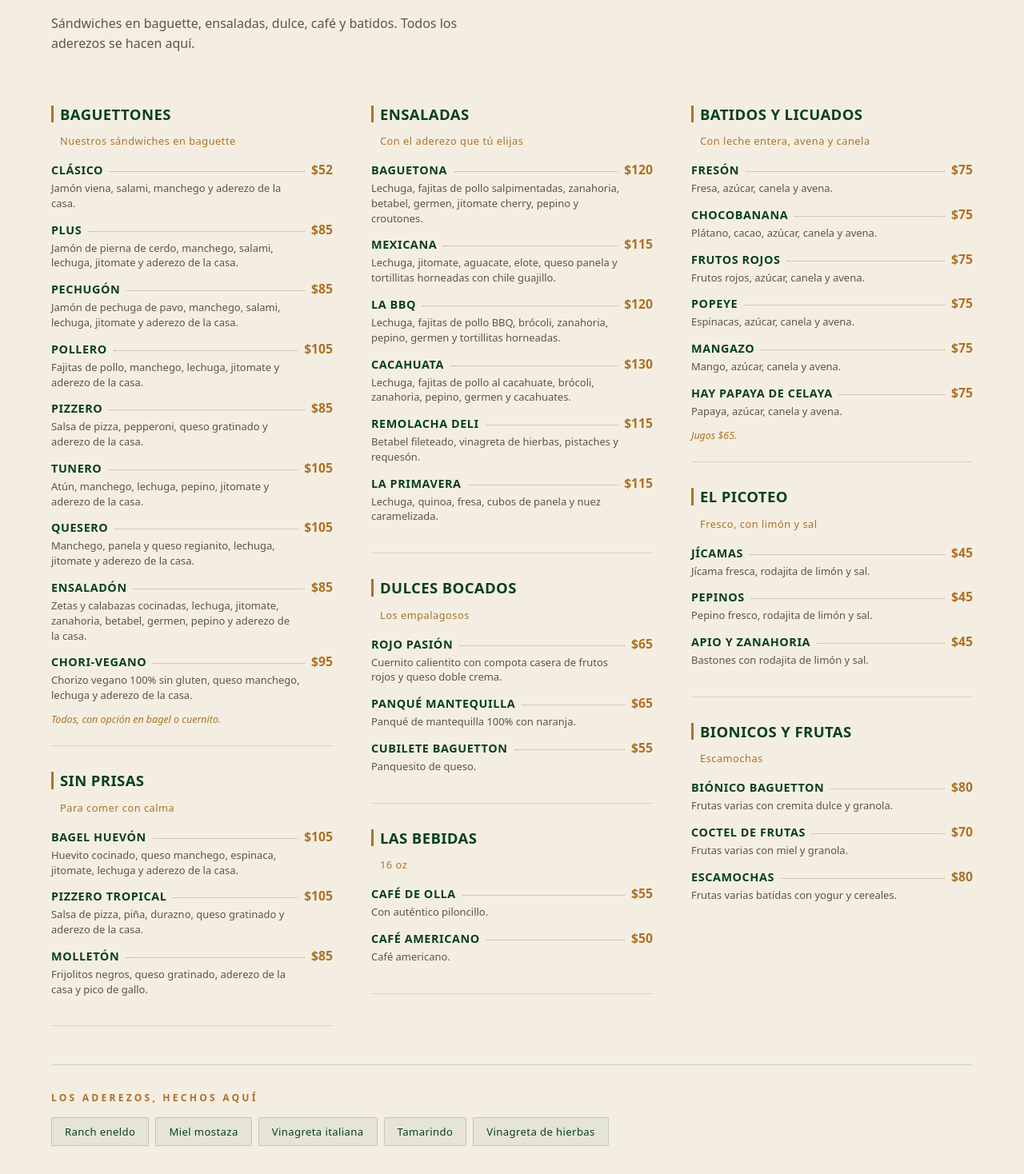
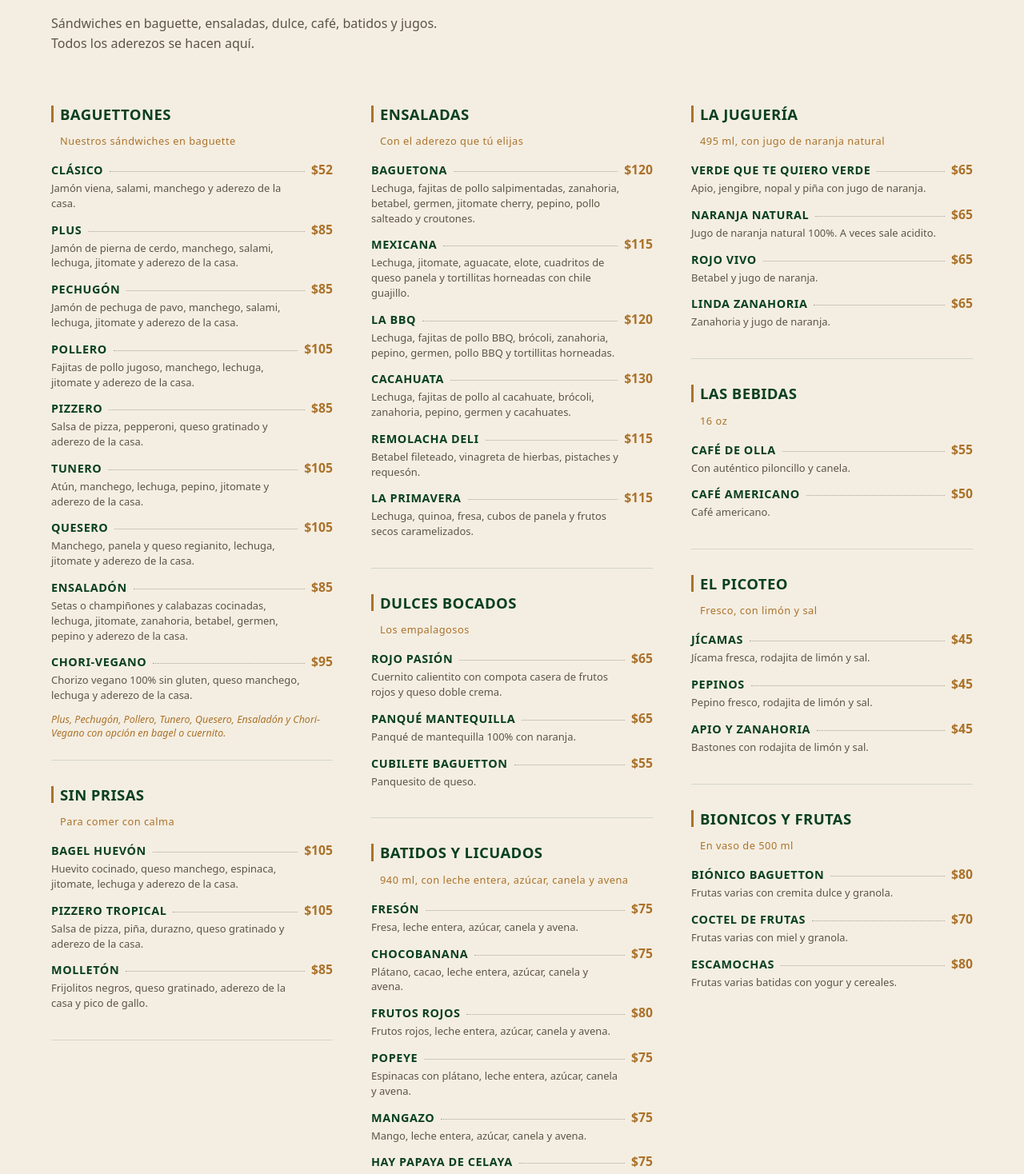
Before and after one commit to noeortiz-ia/el-baguetton-web, a React (Vite) app: page / in a window 1280 px wide. Shown: the part 5440-6908 px from the top of the page at 80% size. Built offline with nearby package versions, Linux system fonts and the light colour scheme; a web font is replaced by a local one.

Commit message:
Carta 7 nov 2026: jugos nuevos, frutos rojos 80, descripciones y nota de bagel/cuernito

```diff
--- a/index.html
+++ b/index.html
@@ -243,7 +243,7 @@
             {
               "@type": "MenuItem",
               "name": "Pollero",
-              "description": "Fajitas de pollo, manchego, lechuga, jitomate y aderezo de la casa.",
+              "description": "Fajitas de pollo jugoso, manchego, lechuga, jitomate y aderezo de la casa.",
               "offers": {
                 "@type": "Offer",
                 "price": 105,
@@ -287,7 +287,7 @@
             {
               "@type": "MenuItem",
               "name": "Ensaladón",
-              "description": "Zetas y calabazas cocinadas, lechuga, jitomate, zanahoria, betabel, germen, pepino y aderezo de la casa.",
+              "description": "Setas o champiñones y calabazas cocinadas, lechuga, jitomate, zanahoria, betabel, germen, pepino y aderezo de la casa.",
               "offers": {
                 "@type": "Offer",
                 "price": 85,
@@ -356,7 +356,7 @@
             {
               "@type": "MenuItem",
               "name": "Baguetona",
-              "description": "Lechuga, fajitas de pollo salpimentadas, zanahoria, betabel, germen, jitomate cherry, pepino y croutones.",
+              "description": "Lechuga, fajitas de pollo salpimentadas, zanahoria, betabel, germen, jitomate cherry, pepino, pollo salteado y croutones.",
               "offers": {
                 "@type": "Offer",
                 "price": 120,
@@ -367,7 +367,7 @@
             {
               "@type": "MenuItem",
               "name": "Mexicana",
-              "description": "Lechuga, jitomate, aguacate, elote, queso panela y tortillitas horneadas con chile guajillo.",
+              "description": "Lechuga, jitomate, aguacate, elote, cuadritos de queso panela y tortillitas horneadas con chile guajillo.",
               "offers": {
                 "@type": "Offer",
                 "price": 115,
@@ -378,7 +378,7 @@
             {
               "@type": "MenuItem",
               "name": "La BBQ",
-              "description": "Lechuga, fajitas de pollo BBQ, brócoli, zanahoria, pepino, germen y tortillitas horneadas.",
+              "description": "Lechuga, fajitas de pollo BBQ, brócoli, zanahoria, pepino, germen, pollo BBQ y tortillitas horneadas.",
               "offers": {
                 "@type": "Offer",
                 "price": 120,
@@ -411,7 +411,7 @@
             {
               "@type": "MenuItem",
               "name": "La Primavera",
-              "description": "Lechuga, quinoa, fresa, cubos de panela y nuez caramelizada.",
+              "description": "Lechuga, quinoa, fresa, cubos de panela y frutos secos caramelizados.",
               "offers": {
                 "@type": "Offer",
                 "price": 115,
@@ -463,13 +463,137 @@
         },
         {
           "@type": "MenuSection",
+          "name": "Batidos y licuados",
+          "description": "940 ml, con leche entera, azúcar, canela y avena",
+          "hasMenuItem": [
+            {
+              "@type": "MenuItem",
+              "name": "Fresón",
+              "description": "Fresa, leche entera, azúcar, canela y avena.",
+              "offers": {
+                "@type": "Offer",
+                "price": 75,
+                "priceCurrency": "MXN",
+                "availability": "https://schema.org/InStock"
+              }
+            },
+            {
+              "@type": "MenuItem",
+              "name": "Chocobanana",
+              "description": "Plátano, cacao, leche entera, azúcar, canela y avena.",
+              "offers": {
+                "@type": "Offer",
+                "price": 75,
+                "priceCurrency": "MXN",
+                "availability": "https://schema.org/InStock"
+              }
+            },
+            {
+              "@type": "MenuItem",
+              "name": "Frutos Rojos",
+              "description": "Frutos rojos, leche entera, azúcar, canela y avena.",
+              "offers": {
+                "@type": "Offer",
+                "price": 80,
+                "priceCurrency": "MXN",
+                "availability": "https://schema.org/InStock"
+              }
+            },
+            {
+              "@type": "MenuItem",
+              "name": "Popeye",
+              "description": "Espinacas con plátano, leche entera, azúcar, canela y avena.",
+              "offers": {
+                "@type": "Offer",
+                "price": 75,
+                "priceCurrency": "MXN",
+                "availability": "https://schema.org/InStock"
+              }
+            },
+            {
+              "@type": "MenuItem",
+              "name": "Mangazo",
+              "description": "Mango, leche entera, azúcar, canela y avena.",
+              "offers": {
+                "@type": "Offer",
+                "price": 75,
+                "priceCurrency": "MXN",
+                "availability": "https://schema.org/InStock"
+              }
+            },
+            {
+              "@type": "MenuItem",
+              "name": "Hay Papaya de Celaya",
+              "description": "Papaya, leche entera, azúcar, canela y avena.",
+              "offers": {
+                "@type": "Offer",
+                "price": 75,
+                "priceCurrency": "MXN",
+                "availability": "https://schema.org/InStock"
+              }
+            }
+          ]
+        },
+        {
+          "@type": "MenuSection",
+          "name": "La juguería",
+          "description": "495 ml, con jugo de naranja natural",
+          "hasMenuItem": [
+            {
+              "@type": "MenuItem",
+              "name": "Verde Que Te Quiero Verde",
+              "description": "Apio, jengibre, nopal y piña con jugo de naranja.",
+              "offers": {
+                "@type": "Offer",
+                "price": 65,
+                "priceCurrency": "MXN",
+                "availability": "https://schema.org/InStock"
+              }
+            },
+            {
+              "@type": "MenuItem",
+              "name": "Naranja Natural",
+              "description": "Jugo de naranja natural 100%. A veces sale acidito.",
+              "offers": {
+                "@type": "Offer",
+                "price": 65,
+                "priceCurrency": "MXN",
+                "availability": "https://schema.org/InStock"
+              }
+            },
+            {
+              "@type": "MenuItem",
+              "name": "Rojo Vivo",
+              "description": "Betabel y jugo de naranja.",
+              "offers": {
+                "@type": "Offer",
+                "price": 65,
+                "priceCurrency": "MXN",
+                "availability": "https://schema.org/InStock"
+              }
+            },
+            {
+              "@type": "MenuItem",
+              "name": "Linda Zanahoria",
+              "description": "Zanahoria y jugo de naranja.",
+              "offers": {
+                "@type": "Offer",
+                "price": 65,
+                "priceCurrency": "MXN",
+                "availability": "https://schema.org/InStock"
+              }
+            }
+          ]
+        },
+        {
+          "@type": "MenuSection",
           "name": "Las bebidas",
           "description": "16 oz",
           "hasMenuItem": [
             {
               "@type": "MenuItem",
               "name": "Café de Olla",
-              "description": "Con auténtico piloncillo.",
+              "description": "Con auténtico piloncillo y canela.",
               "offers": {
                 "@type": "Offer",
                 "price": 55,
@@ -484,79 +608,6 @@
               "offers": {
                 "@type": "Offer",
                 "price": 50,
-                "priceCurrency": "MXN",
-                "availability": "https://schema.org/InStock"
-              }
-            }
-          ]
-        },
-        {
-          "@type": "MenuSection",
-          "name": "Batidos y licuados",
-          "description": "Con leche entera, avena y canela",
-          "hasMenuItem": [
-            {
-              "@type": "MenuItem",
-              "name": "Fresón",
-              "description": "Fresa, azúcar, canela y avena.",
-              "offers": {
-                "@type": "Offer",
-                "price": 75,
-                "priceCurrency": "MXN",
-                "availability": "https://schema.org/InStock"
-              }
-            },
-            {
-              "@type": "MenuItem",
-              "name": "Chocobanana",
-              "description": "Plátano, cacao, azúcar, canela y avena.",
-              "offers": {
-                "@type": "Offer",
-                "price": 75,
-                "priceCurrency": "MXN",
-                "availability": "https://schema.org/InStock"
-              }
-            },
-            {
-              "@type": "MenuItem",
-              "name": "Frutos Rojos",
-              "description": "Frutos rojos, azúcar, canela y avena.",
-              "offers": {
-                "@type": "Offer",
-                "price": 75,
-                "priceCurrency": "MXN",
-                "availability": "https://schema.org/InStock"
-              }
-            },
-            {
-              "@type": "MenuItem",
-              "name": "Popeye",
-              "description": "Espinacas, azúcar, canela y avena.",
-              "offers": {
-                "@type": "Offer",
-                "price": 75,
-                "priceCurrency": "MXN",
-                "availability": "https://schema.org/InStock"
-              }
-            },
-            {
-              "@type": "MenuItem",
-              "name": "Mangazo",
-              "description": "Mango, azúcar, canela y avena.",
-              "offers": {
-                "@type": "Offer",
-                "price": 75,
-                "priceCurrency": "MXN",
-                "availability": "https://schema.org/InStock"
-              }
-            },
-            {
-              "@type": "MenuItem",
-              "name": "Hay Papaya de Celaya",
-              "description": "Papaya, azúcar, canela y avena.",
-              "offers": {
-                "@type": "Offer",
-                "price": 75,
                 "priceCurrency": "MXN",
                 "availability": "https://schema.org/InStock"
               }
@@ -606,7 +657,7 @@
         {
           "@type": "MenuSection",
           "name": "Bionicos y frutas",
-          "description": "Escamochas",
+          "description": "En vaso de 500 ml",
           "hasMenuItem": [
             {
               "@type": "MenuItem",
--- a/src/App.jsx
+++ b/src/App.jsx
@@ -880,7 +880,7 @@ export default function App() {
             <p className="eyebrow">Precios</p>
             <h2>Carta y precios</h2>
             <p className="menu-intro" data-reveal>
-              Sándwiches en baguette, ensaladas, dulce, café y batidos.
+              Sándwiches en baguette, ensaladas, dulce, café, batidos y jugos.
               Todos los aderezos se hacen aquí.
             </p>
 
--- a/src/data/menu.js
+++ b/src/data/menu.js
@@ -1,21 +1,22 @@
 /* Carta completa: fuente única para el sitio y para el schema del <head>.
-   Si cambia un precio o un platillo, se cambia AQUÍ y se corre `npm run build`. */
+   Si cambia un precio o un platillo, se cambia AQUÍ y se corre `npm run build`.
+   Última actualización: carta del 7 de noviembre de 2026. */
 
 const MENU = [
   {
     id: 'baguettones',
     t: 'Baguettones',
     s: 'Nuestros sándwiches en baguette',
-    nota: 'Todos, con opción en bagel o cuernito.',
+    nota: 'Plus, Pechugón, Pollero, Tunero, Quesero, Ensaladón y Chori-Vegano con opción en bagel o cuernito.',
     items: [
       { n: 'Clásico', p: 52, d: 'Jamón viena, salami, manchego y aderezo de la casa.' },
       { n: 'Plus', p: 85, d: 'Jamón de pierna de cerdo, manchego, salami, lechuga, jitomate y aderezo de la casa.' },
       { n: 'Pechugón', p: 85, d: 'Jamón de pechuga de pavo, manchego, salami, lechuga, jitomate y aderezo de la casa.' },
-      { n: 'Pollero', p: 105, d: 'Fajitas de pollo, manchego, lechuga, jitomate y aderezo de la casa.' },
+      { n: 'Pollero', p: 105, d: 'Fajitas de pollo jugoso, manchego, lechuga, jitomate y aderezo de la casa.' },
       { n: 'Pizzero', p: 85, d: 'Salsa de pizza, pepperoni, queso gratinado y aderezo de la casa.' },
       { n: 'Tunero', p: 105, d: 'Atún, manchego, lechuga, pepino, jitomate y aderezo de la casa.' },
       { n: 'Quesero', p: 105, d: 'Manchego, panela y queso regianito, lechuga, jitomate y aderezo de la casa.' },
-      { n: 'Ensaladón', p: 85, d: 'Zetas y calabazas cocinadas, lechuga, jitomate, zanahoria, betabel, germen, pepino y aderezo de la casa.' },
+      { n: 'Ensaladón', p: 85, d: 'Setas o champiñones y calabazas cocinadas, lechuga, jitomate, zanahoria, betabel, germen, pepino y aderezo de la casa.' },
       { n: 'Chori-Vegano', p: 95, d: 'Chorizo vegano 100% sin gluten, queso manchego, lechuga y aderezo de la casa.' },
     ],
   },
@@ -34,12 +35,12 @@ const MENU = [
     t: 'Ensaladas',
     s: 'Con el aderezo que tú elijas',
     items: [
-      { n: 'Baguetona', p: 120, d: 'Lechuga, fajitas de pollo salpimentadas, zanahoria, betabel, germen, jitomate cherry, pepino y croutones.' },
-      { n: 'Mexicana', p: 115, d: 'Lechuga, jitomate, aguacate, elote, queso panela y tortillitas horneadas con chile guajillo.' },
-      { n: 'La BBQ', p: 120, d: 'Lechuga, fajitas de pollo BBQ, brócoli, zanahoria, pepino, germen y tortillitas horneadas.' },
+      { n: 'Baguetona', p: 120, d: 'Lechuga, fajitas de pollo salpimentadas, zanahoria, betabel, germen, jitomate cherry, pepino, pollo salteado y croutones.' },
+      { n: 'Mexicana', p: 115, d: 'Lechuga, jitomate, aguacate, elote, cuadritos de queso panela y tortillitas horneadas con chile guajillo.' },
+      { n: 'La BBQ', p: 120, d: 'Lechuga, fajitas de pollo BBQ, brócoli, zanahoria, pepino, germen, pollo BBQ y tortillitas horneadas.' },
       { n: 'Cacahuata', p: 130, d: 'Lechuga, fajitas de pollo al cacahuate, brócoli, zanahoria, pepino, germen y cacahuates.' },
       { n: 'Remolacha Deli', p: 115, d: 'Betabel fileteado, vinagreta de hierbas, pistaches y requesón.' },
-      { n: 'La Primavera', p: 115, d: 'Lechuga, quinoa, fresa, cubos de panela y nuez caramelizada.' },
+      { n: 'La Primavera', p: 115, d: 'Lechuga, quinoa, fresa, cubos de panela y frutos secos caramelizados.' },
     ],
   },
   {
@@ -53,26 +54,36 @@ const MENU = [
     ],
   },
   {
+    id: 'batidos',
+    t: 'Batidos y licuados',
+    s: '940 ml, con leche entera, azúcar, canela y avena',
+    items: [
+      { n: 'Fresón', p: 75, d: 'Fresa, leche entera, azúcar, canela y avena.' },
+      { n: 'Chocobanana', p: 75, d: 'Plátano, cacao, leche entera, azúcar, canela y avena.' },
+      { n: 'Frutos Rojos', p: 80, d: 'Frutos rojos, leche entera, azúcar, canela y avena.' },
+      { n: 'Popeye', p: 75, d: 'Espinacas con plátano, leche entera, azúcar, canela y avena.' },
+      { n: 'Mangazo', p: 75, d: 'Mango, leche entera, azúcar, canela y avena.' },
+      { n: 'Hay Papaya de Celaya', p: 75, d: 'Papaya, leche entera, azúcar, canela y avena.' },
+    ],
+  },
+  {
+    id: 'jugos',
+    t: 'La juguería',
+    s: '495 ml, con jugo de naranja natural',
+    items: [
+      { n: 'Verde Que Te Quiero Verde', p: 65, d: 'Apio, jengibre, nopal y piña con jugo de naranja.' },
+      { n: 'Naranja Natural', p: 65, d: 'Jugo de naranja natural 100%. A veces sale acidito.' },
+      { n: 'Rojo Vivo', p: 65, d: 'Betabel y jugo de naranja.' },
+      { n: 'Linda Zanahoria', p: 65, d: 'Zanahoria y jugo de naranja.' },
+    ],
+  },
+  {
     id: 'bebidas',
     t: 'Las bebidas',
     s: '16 oz',
     items: [
-      { n: 'Café de Olla', p: 55, d: 'Con auténtico piloncillo.' },
+      { n: 'Café de Olla', p: 55, d: 'Con auténtico piloncillo y canela.' },
       { n: 'Café Americano', p: 50, d: 'Café americano.' },
-    ],
-  },
-  {
-    id: 'batidos',
-    t: 'Batidos y licuados',
-    s: 'Con leche entera, avena y canela',
-    nota: 'Jugos $65.',
-    items: [
-      { n: 'Fresón', p: 75, d: 'Fresa, azúcar, canela y avena.' },
-      { n: 'Chocobanana', p: 75, d: 'Plátano, cacao, azúcar, canela y avena.' },
-      { n: 'Frutos Rojos', p: 75, d: 'Frutos rojos, azúcar, canela y avena.' },
-      { n: 'Popeye', p: 75, d: 'Espinacas, azúcar, canela y avena.' },
-      { n: 'Mangazo', p: 75, d: 'Mango, azúcar, canela y avena.' },
-      { n: 'Hay Papaya de Celaya', p: 75, d: 'Papaya, azúcar, canela y avena.' },
     ],
   },
   {
@@ -88,7 +99,7 @@ const MENU = [
   {
     id: 'bionicos',
     t: 'Bionicos y frutas',
-    s: 'Escamochas',
+    s: 'En vaso de 500 ml',
     items: [
       { n: 'Biónico Baguetton', p: 80, d: 'Frutas varias con cremita dulce y granola.' },
       { n: 'Coctel de Frutas', p: 70, d: 'Frutas varias con miel y granola.' },
```
Also changed, not shown: 2 other files (tests, documents, lock files or other folders).
